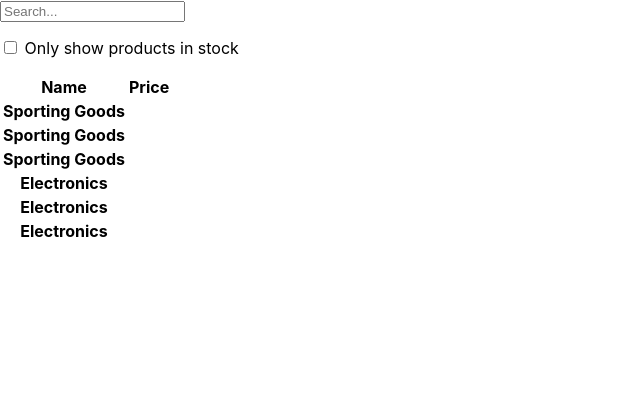
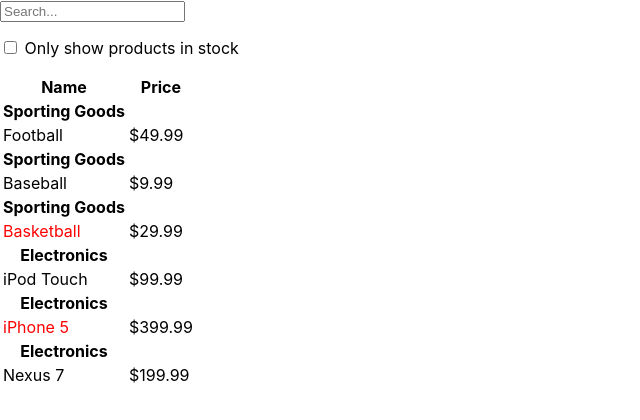
Before and after one commit to KeijiTokunaga/react-ts-app, a React (Create React App) app: page / in a window 1280 px wide. Shown: the top 420 px of the page, without its empty margins (0-640 px from the left). Built offline with nearby package versions, Linux system fonts and the light colour scheme.

Commit message:
カテゴリが重複して表示されてしまう状態

```diff
--- a/src/App.tsx
+++ b/src/App.tsx
@@ -1,4 +1,3 @@
-// import {useState} from 'react';
 import './App.css';
 import { FilterableProductTable } from './component/FilterableProductTable';
 import { PRODUCTS } from './model/product';
--- a/src/component/ProductRow.tsx
+++ b/src/component/ProductRow.tsx
@@ -1,5 +1,27 @@
 import React from 'react';
 
-export const ProductRow: React.FC = () => {
-  return <></>;
+type Product = {
+  category: string;
+  price: string;
+  stocked: boolean;
+  name: string;
 };
+
+type ProductProps = {
+  product: Product;
+};
+
+export const ProductRow: React.FC<ProductProps> = (props) => {
+  const product = props.product;
+  const name = product.stocked ? (
+    product.name
+  ) : (
+    <span style={{ color: 'red' }}>{product.name}</span>
+  );
+  return (
+    <tr>
+      <td>{name}</td>
+      <td>{product.price}</td>
+    </tr>
+  );
+};
--- a/src/component/ProductTable.tsx
+++ b/src/component/ProductTable.tsx
@@ -1,5 +1,6 @@
 import React from 'react';
 import { ProductCategoryRow } from './ProductCategoryRow';
+import { ProductRow } from './ProductRow';
 
 type Product = {
   category: string;
@@ -21,10 +22,12 @@ export const ProductTable: React.FC<ProductProps> = (props) => {
           <th>Price</th>
         </tr>
       </thead>
-
       <tbody>
         {props.products.map((v) => (
-          <ProductCategoryRow category={v.category} key={v.category} />
+          <>
+            <ProductCategoryRow category={v.category} key={v.category} />
+            <ProductRow product={v} key={v.name} />
+          </>
         ))}
       </tbody>
     </table>
```
